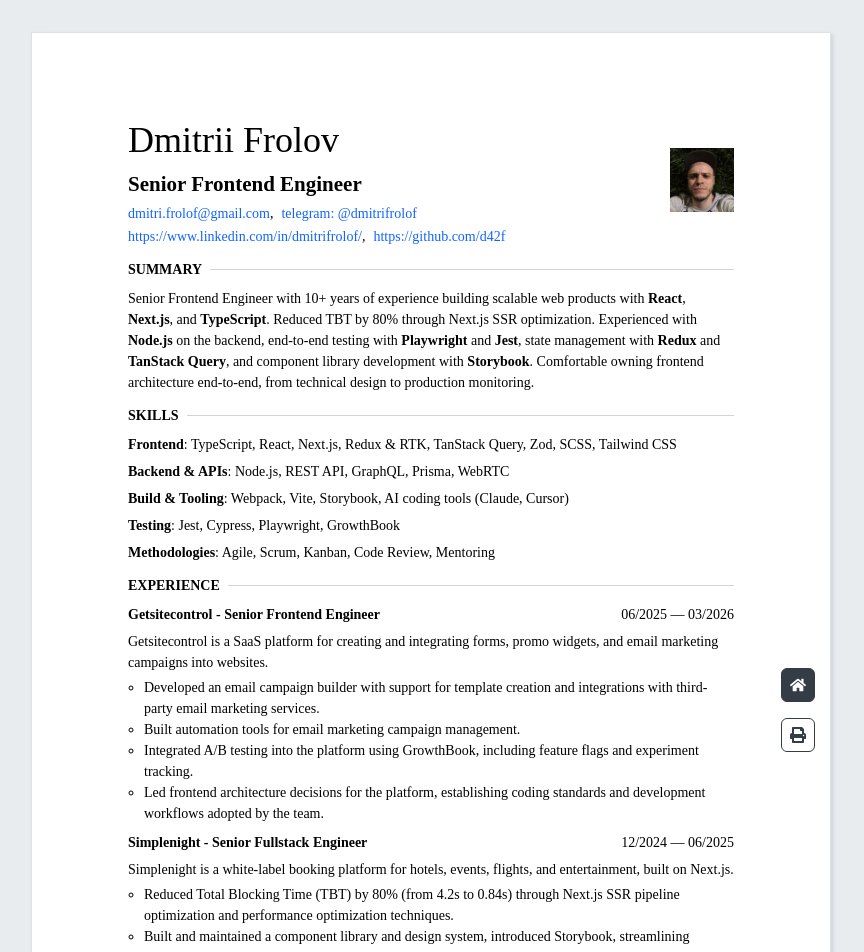
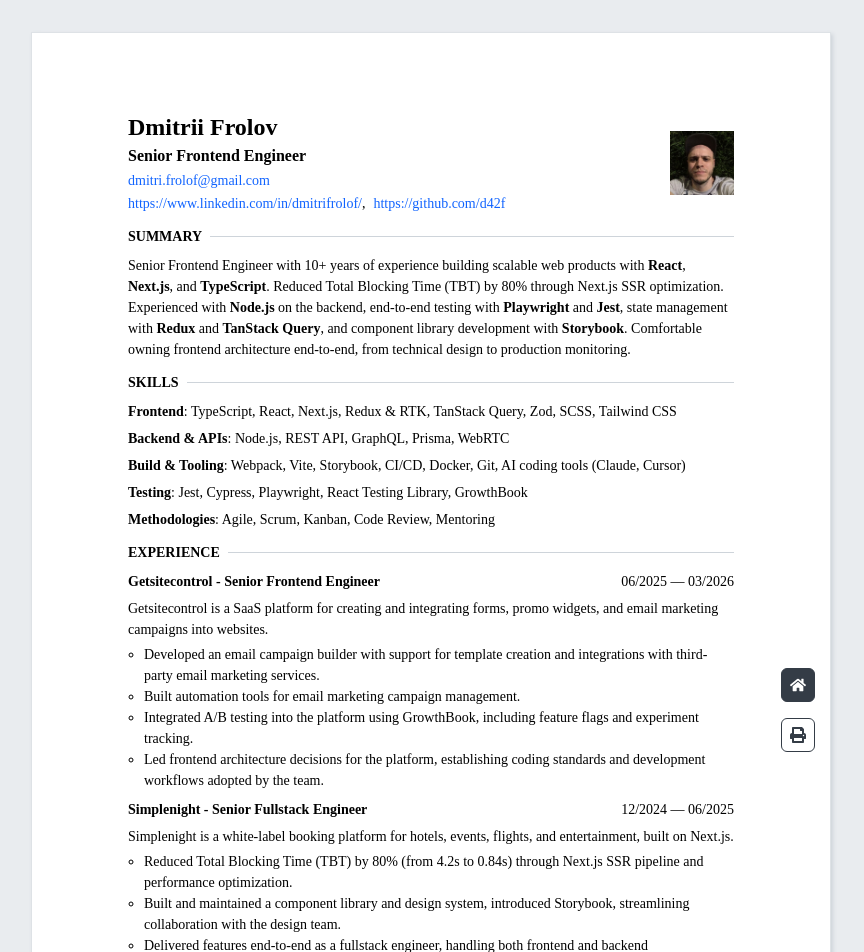
Before and after one commit to d42f/cv, a Next.js app: page /cv in a window 1280 px wide. Shown: the top 952 px of the page, without its empty margins (209-1073 px from the left). Built offline with nearby package versions, Linux system fonts and the light colour scheme.

Commit message:
feat: new cv content

```diff
--- a/src/components/ResumeDocument.module.scss
+++ b/src/components/ResumeDocument.module.scss
@@ -126,8 +126,15 @@
 
 .name {
   font-family: inherit;
-  font-size: $h2-font-size;
-  font-weight: $font-weight-normal;
+  font-size: $h3-font-size;
+  font-weight: $font-weight-bold;
+  line-height: 1.2;
+}
+
+.position {
+  font-family: inherit;
+  font-size: $h5-font-size;
+  font-weight: $font-weight-bold;
 }
 
 .contacts {
--- a/src/components/ResumeDocument.tsx
+++ b/src/components/ResumeDocument.tsx
@@ -4,21 +4,9 @@
 import Link from 'next/link';
 import classNames from 'classnames';
 
-import {
-  education,
-  email,
-  experience,
-  languages,
-  links,
-  name,
-  phone,
-  position,
-  skills,
-  summary,
-  telegram,
-} from '@/resume';
+import { education, email, experience, languages, links, name, phone, position, skills, summary } from '@/resume';
 import { formatDateRange } from '@/utils/date';
-import { linkEmail, linkPhone, linkTelegram } from '@/utils/link';
+import { linkEmail, linkPhone } from '@/utils/link';
 import { formatPhone } from '@/utils/phone';
 
 import styles from './ResumeDocument.module.scss';
@@ -35,7 +23,7 @@
 const CONTACTS = [
   { label: email, href: linkEmail(email) },
   ...(phone ? [{ label: `${formatPhone(phone)}`, href: linkPhone(phone) }] : []),
-  ...(telegram ? [{ label: `telegram: @${telegram}`, href: linkTelegram(telegram) }] : []),
+  //...(telegram ? [{ label: `telegram: @${telegram}`, href: linkTelegram(telegram) }] : []),
 ];
 
 const LINKS = [
--- a/src/resume.yaml
+++ b/src/resume.yaml
@@ -29,11 +29,15 @@
     - Webpack
     - Vite
     - Storybook
+    - CI/CD
+    - Docker
+    - Git
     - AI coding tools (Claude, Cursor)
   testing:
     - Jest
     - Cypress
     - Playwright
+    - React Testing Library
     - GrowthBook
   methodologies:
     - Agile
@@ -42,7 +46,7 @@
     - Code Review
     - Mentoring
 greeting: My name is Dmitrii and I live in Berlin, Germany.
-summary: Senior Frontend Engineer with 10+ years of experience building scalable web products with <b>React</b>, <b>Next.js</b>, and <b>TypeScript</b>. Reduced TBT by 80% through Next.js SSR optimization. Experienced with <b>Node.js</b> on the backend, end-to-end testing with <b>Playwright</b> and <b>Jest</b>, state management with <b>Redux</b> and <b>TanStack Query</b>, and component library development with <b>Storybook</b>. Comfortable owning frontend architecture end-to-end, from technical design to production monitoring.
+summary: Senior Frontend Engineer with 10+ years of experience building scalable web products with <b>React</b>, <b>Next.js</b>, and <b>TypeScript</b>. Reduced Total Blocking Time (TBT) by 80% through Next.js SSR optimization. Experienced with <b>Node.js</b> on the backend, end-to-end testing with <b>Playwright</b> and <b>Jest</b>, state management with <b>Redux</b> and <b>TanStack Query</b>, and component library development with <b>Storybook</b>. Comfortable owning frontend architecture end-to-end, from technical design to production monitoring.
 experience:
   - title: Getsitecontrol
     position: Senior Frontend Engineer
@@ -60,7 +64,7 @@
     date_to: 2025-06
     description: Simplenight is a white-label booking platform for hotels, events, flights, and entertainment, built on Next.js.
     achievements:
-      - Reduced Total Blocking Time (TBT) by 80% (from 4.2s to 0.84s) through Next.js SSR pipeline optimization and performance optimization techniques.
+      - Reduced Total Blocking Time (TBT) by 80% (from 4.2s to 0.84s) through Next.js SSR pipeline and performance optimization.
       - Built and maintained a component library and design system, introduced Storybook, streamlining collaboration with the design team.
       - Delivered features end-to-end as a fullstack engineer, handling both frontend and backend implementation independently.
   - title: Getsitecontrol
@@ -113,4 +117,4 @@
     date: 2015-02-28
     presentation: https://docs.google.com/presentation/d/16zK4XFgAUbOXswwzUiG1Ij8lWS0BLttFNuCoiAlOXzk/edit
     description: My second public speech. Unfortunately there is no video.
-languages: English (Professional working proficiency), Russian (Native or bilingual proficiency)
+languages: English (professional working proficiency), Russian (native)
```
